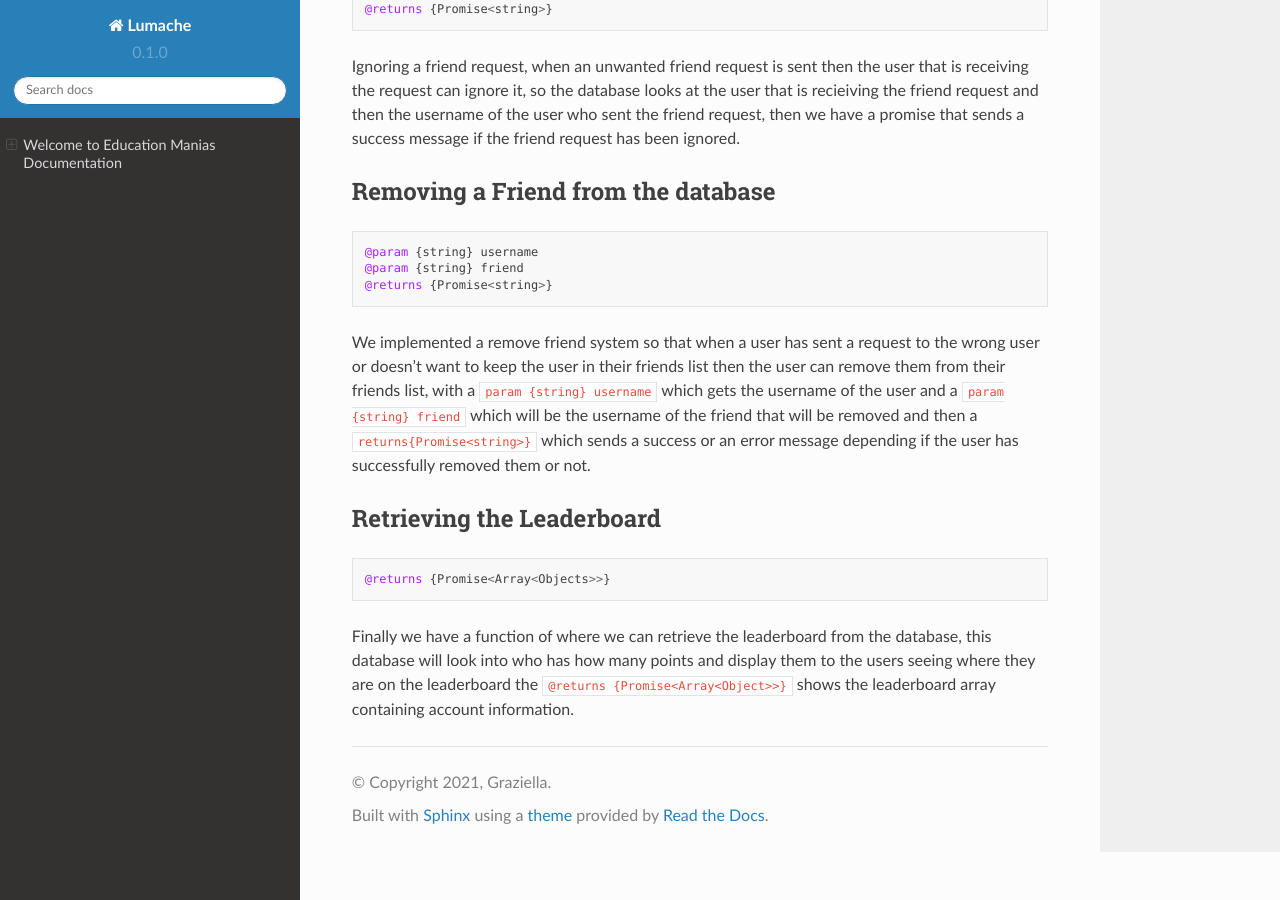
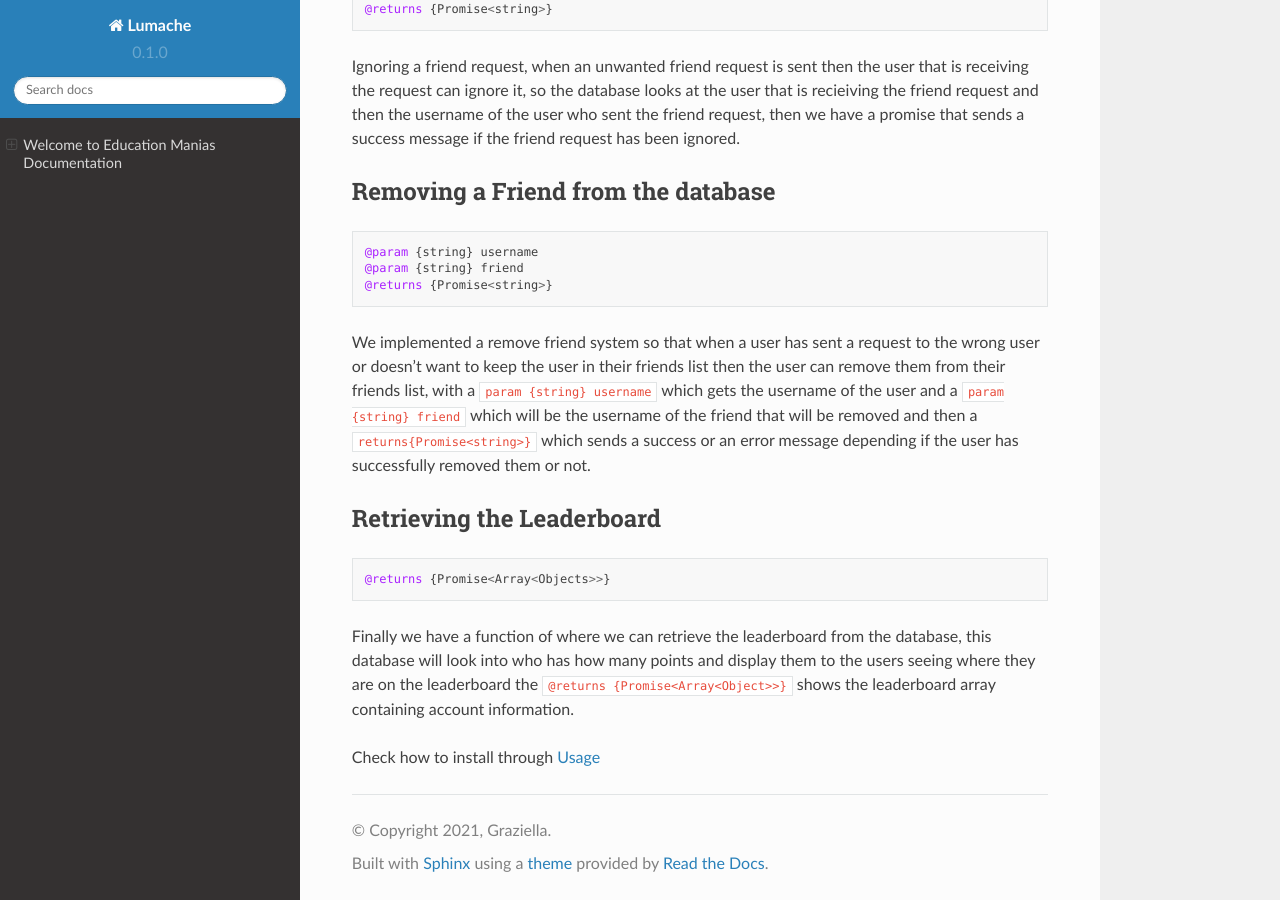
Before and after one commit to Sneakynarnar/educationmania-docs, a Sphinx documentation site: the page built from docs/source/index.rst, in a window 1280 px wide and 900 px high, scrolled down 2285 px. Built offline with Sphinx 7.4.7 and the Read the Docs theme 2.0.0, drawn with Linux system fonts in a browser that asks for light colours.

Commit message:
usage section

```diff
--- a/docs/source/index.rst
+++ b/docs/source/index.rst
@@ -141,3 +141,7 @@ Retrieving the Leaderboard
 Finally we have a function of where we can retrieve the leaderboard from the database, this database will look into who has how
 many points and display them to the users seeing where they are on the leaderboard
 the ``@returns {Promise<Array<Object>>}`` shows the leaderboard array containing account information.
+
+
+
+Check how to install through :doc:`usage`
```
